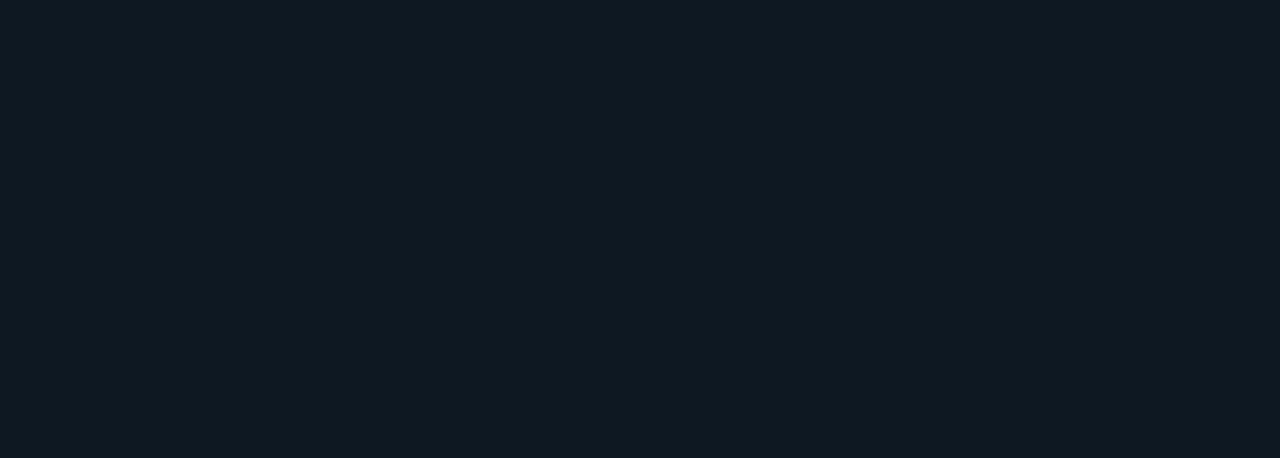
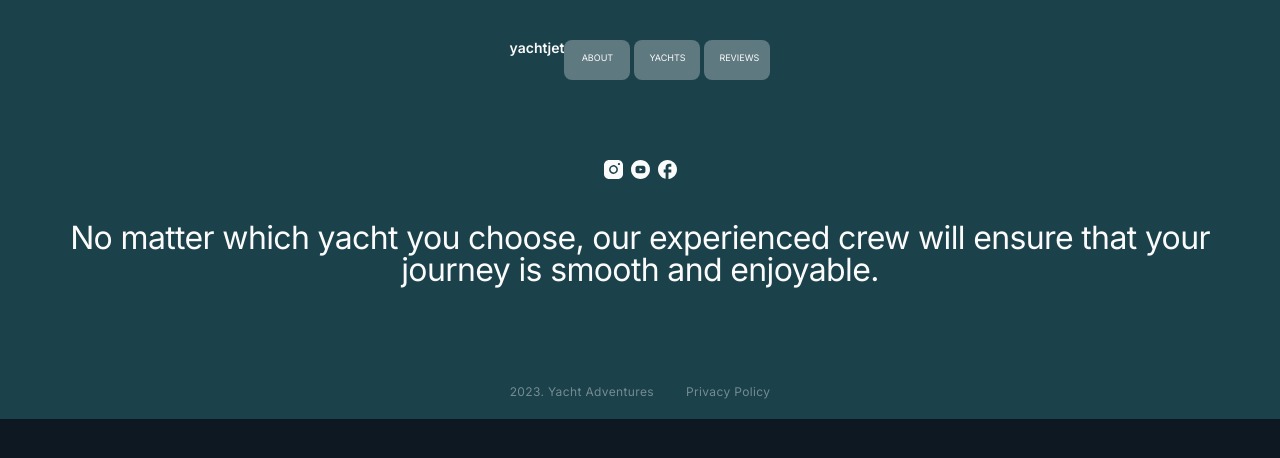
Before and after one commit to lexxus0/YachtJet, a website built with Vite: page src/index.html in a window 1280 px wide. Built offline with nearby package versions, Linux system fonts and the light colour scheme.

Commit message:
footer mob

```diff
--- a/src/css/footer.css
+++ b/src/css/footer.css
@@ -0,0 +1,99 @@
+.footer{
+  background-color: #1B414B;
+
+   --bezier: 700ms cubic-bezier(0.42, 0, 0.61, 0.97) 0s;
+   --button-menu:rgba(251, 251, 251, 0.3);;
+   --button-hover:#FBFBFB;
+   --main-text:#FBFBFB;
+
+}
+
+.footer-container{
+  display: flex;
+  flex-direction: column;
+  justify-content: center;
+  align-items: center;
+  min-height: 412px;
+}
+.footer-menu{
+  display: flex;
+  /* flex-direction: column; */
+  /* align-items: center; */
+  justify-content: justify-content;
+  padding: 40px 30px 80px;
+
+}
+.footer-logo{
+  font-size: 14px;
+  font-weight: 600;
+  /* padding-right: 37px; */
+
+}
+.footer-menu-list{
+  display: flex;
+  justify-content: center;
+  gap: 4px;
+
+}
+.footer-menu-item{
+font-weight: 400;
+font-size: 9px;
+line-height: 130%;
+text-transform: uppercase;
+text-align: center;
+color: var(--main-text);
+border-radius: 8px;
+padding: 12px 15px;
+background-color: var(--button-menu);
+width: 66px;
+height: 40px;
+
+}
+.footer-social-list{
+  display: flex;
+  justify-content: center;
+  gap: 8px;
+  padding-top: 0;
+  padding-bottom: 40px;
+}
+.footer-text{
+font-family: var(--font-family);
+font-weight: 400;
+font-size: 18px;
+line-height: 100%;
+letter-spacing: -0.02em;
+text-align: center;
+color: #fbfbfb;
+padding-top: 0;
+padding-bottom: 82px;
+}
+@media only screen and (min-width: 768px) {
+  .footer-text{
+font-weight: 400;
+font-size: 32px;
+line-height: 100%;
+letter-spacing: -0.02em;
+text-align: center;
+padding-bottom: 99px;
+  }}
+.footer-nav-list{
+  display: flex;
+  justify-content: center;
+  gap: 20px;
+}
+@media only screen and (min-width: 768px) {
+  .footer-nav-list{
+    gap: 32px;
+  }
+}
+.footer-nav-item{
+font-family: var(--font-family);
+font-weight: 400;
+font-size: 12px;
+line-height: 117%;
+letter-spacing: 0.03em;
+text-align: center;
+color: rgba(251, 251, 251, 0.4);
+padding-top: 0px;
+padding-bottom: 20px;
+}
--- a/src/css/main.css
+++ b/src/css/main.css
@@ -6,5 +6,6 @@
 @import url("./rental.css");
 @import url("./opportunities.css");
 @import url("./form.css");
-@import url("./reviews.css");
-@import url("./footer.css"); */
+/* @import url("./reviews.css"); */
+@import url("./footer.css");
+@import url("./privacy-policy.css");
--- /dev/null
+++ b/src/css/privacy-policy.css
@@ -0,0 +1,41 @@
+@import url('./main.css');
+@import url('./reset.css');
+@import url('./footer.css');
+
+html {
+  position: relative;
+  min-height: 100dvh;
+  overflow: scroll;
+   --bezier: 700ms cubic-bezier(0.42, 0, 0.61, 0.97) 0s;
+   --button-menu: #7a7777;
+   --button-hover:#FBFBFB;
+}
+.pp-header {
+  padding-top: 24px;
+  padding-bottom: 24px;
+
+}
+
+.pp-btn {
+  font-weight: 400;
+  font-size: 12px;
+  line-height: 100%;
+  text-align: center;
+  border-radius: 24px;
+  padding: 6px 12px;
+  border: none;
+  background-color: var(--button-menu);
+  transition: background-color var(--bezier);
+}
+
+.pp-btn:hover {
+  background-color: var(--button-hover);
+  color: #1b414b;
+
+}
+.text-footer{
+  display: flex;
+  justify-content: center;
+  align-items: center;
+
+}
--- a/src/partials/footer.html
+++ b/src/partials/footer.html
@@ -0,0 +1,42 @@
+<footer class="footer">
+  <div class="container footer-container">
+    <div class="footer-menu">
+      <a class="footer-logo">yachtjet</a>
+      <ul class="footer-menu-list">
+        <li class="footer-menu-item">
+          <a class="footer-menu-link" href="#about" onclick="this.blur();">
+            About</a
+          >
+        </li>
+        <li class="footer-menu-item">
+          <a class="footer-menu-link" href="#" onclick="this.blur();">
+            Yachts</a
+          >
+        </li>
+        <li class="footer-menu-item">
+          <a class="footer-menu-link" href="#reviews" onclick="this.blur();">
+            Reviews</a
+          >
+        </li>
+      </ul>
+    </div>
+    <div class="footer-social-container">
+      <ul class="footer-social-list">
+        <li class="footer-social-item"><a href="" class="footer-sotial-link"><svg class="footer-sotial-icon" width="19" height="19"><use href="./img/sprite.svg#icon-insta_white"></use></svg></a></li>
+        <li class="footer-social-item"><a href="" class="footer-sotial-link"><svg class="footer-sotial-icon" width="19" height="19"><use href="./img/sprite.svg#icon-youtube_white"></use></svg></a></li>
+        <li class="footer-social-item"><a href="" class="footer-sotial-link"><svg class="footer-sotial-icon" width="19" height="19"><use href="./img/sprite.svg#icon-facebook_white"></use></svg></a></li>
+      </div>
+
+    <p class="footer-text">No matter which yacht you choose, our experienced crew will ensure that your journey is smooth and enjoyable.</p>
+    <nav class="footer-nav-list">
+      <p class="footer-nav-item">2023. Yacht Adventures</p>
+      <a class="footer-nav-item"
+        href="./privacy-policy.html"
+        class="nav-link-footer"
+        target="_blank"
+        rel="noopener noreferrer"
+        >Privacy Policy</a
+      >
+    </nav>
+  </div>
+</footer>
```
Also changed, not shown: src/privacy-policy.html (added, +104 -0 lines).
